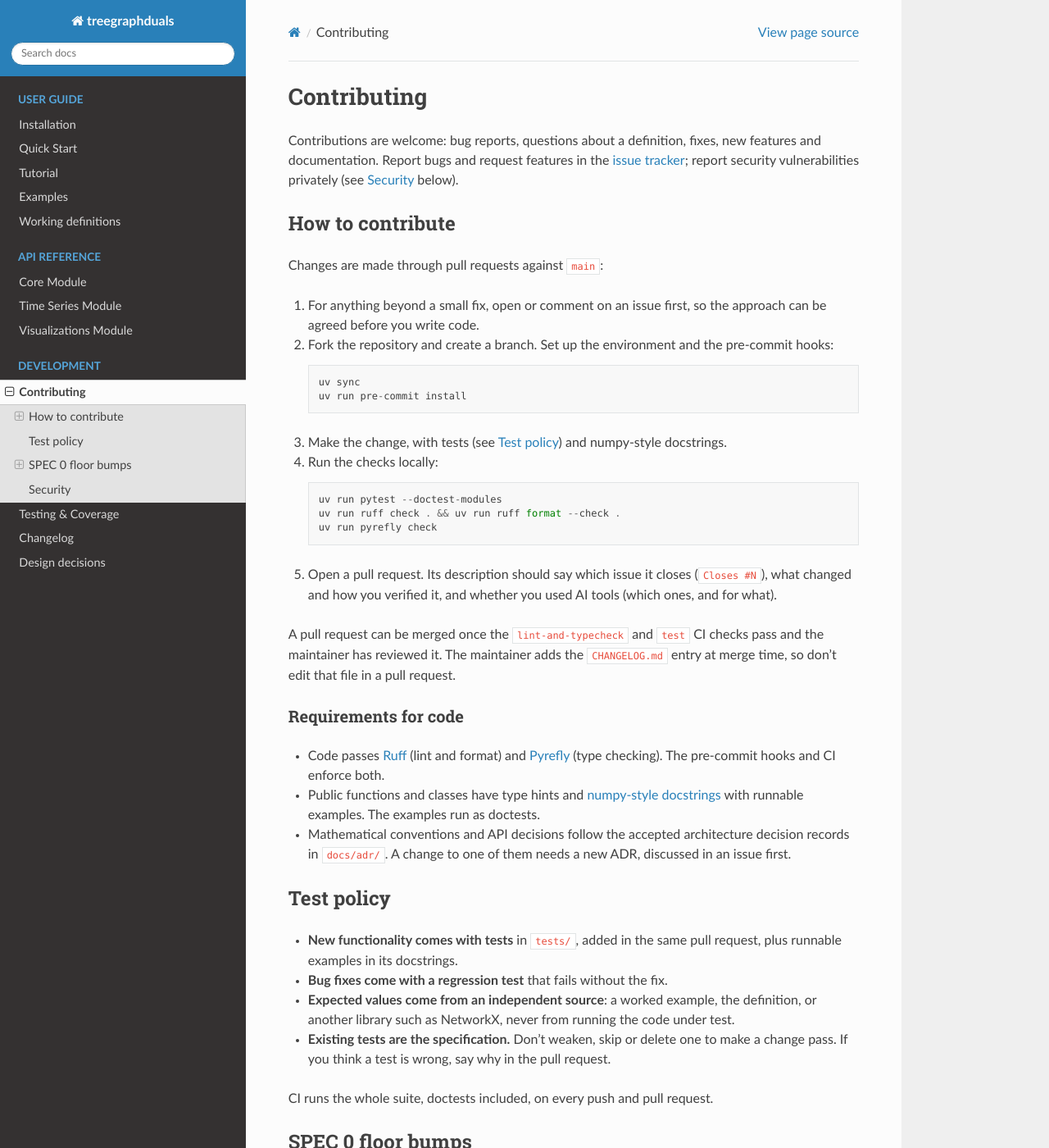
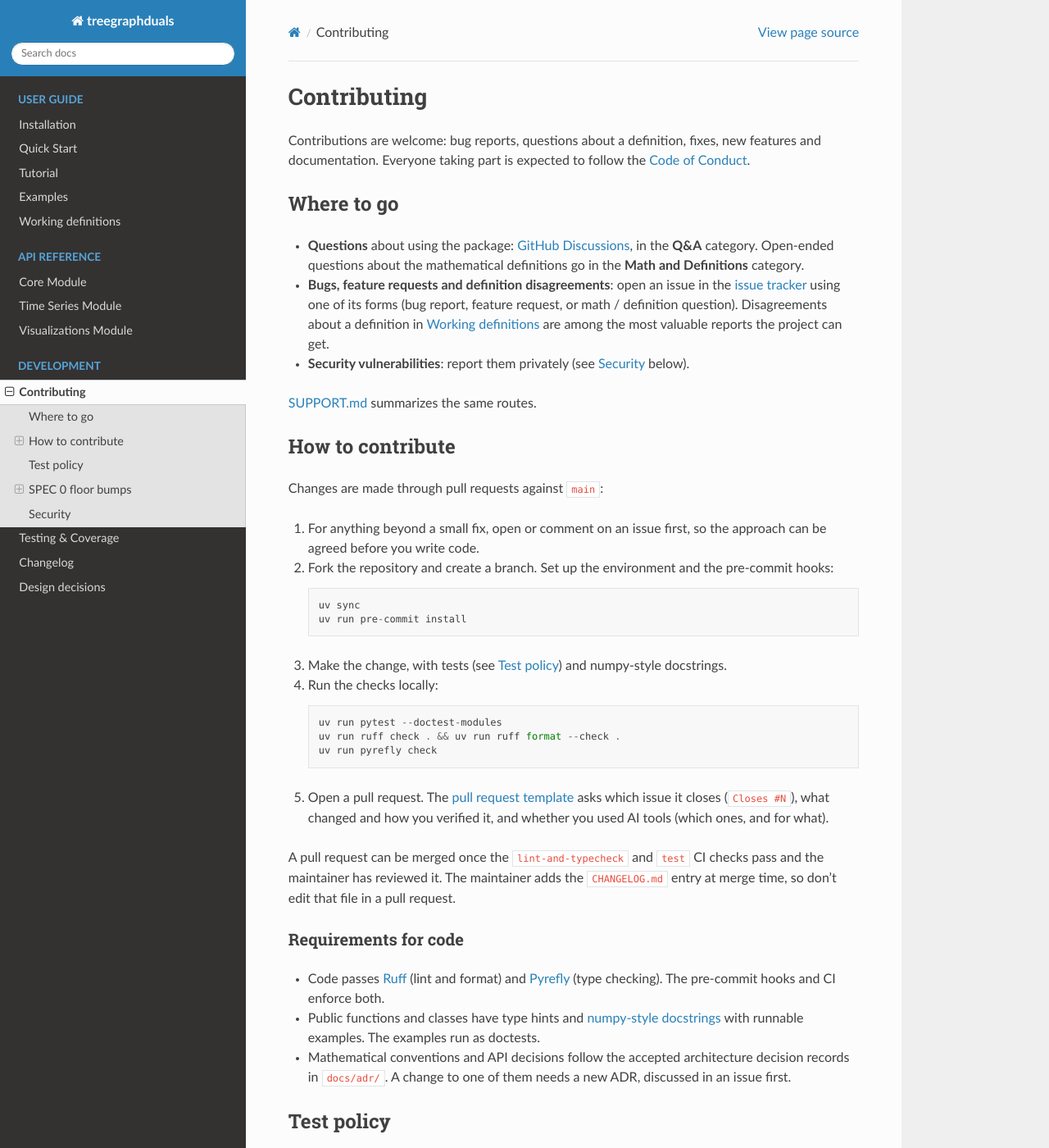
Before and after one commit to pikhan/treegraphduals, a Sphinx documentation site: the page built from docs/contributing.rst, in a window 1280 px wide and 1400 px high. Shown: the whole window at 82% size. Built offline with Sphinx 7.4.7 and the Read the Docs theme 3.1.0, drawn with Linux system fonts in a browser that asks for light colours; some of the changed text lies outside the part shown.

Commit message:
Add community health files: code of conduct, issue forms, PR template, SECURITY.md, SUPPORT.md (#100)
* Add community health files: code of conduct, issue forms, PR template, SECURITY.md, SUPPORT.md (#70)

Adds the Contributor Covenant v2.1 (contact: polymathykhan@gmail.com), GitHub
issue forms for bug reports, feature requests and math/definition questions,
an issue chooser config with no blank issues, a pull request template
mirroring /work-issue's sections plus AI use, SECURITY.md (private
vulnerability reporting, latest release only) and SUPPORT.md. Links them from
docs/contributing.rst and the README.

* Record the security-fix policy as ADR 0005; match Discussions category names (#70)

ADR 0005: security fixes go into the latest release only, with no backports,
and advisories name affected and fixed versions. SECURITY.md now cites it.
Rename 'Math & definitions' to the actual category name 'Math and Definitions'
and point the Q&A contact link at the Q&A category.

```diff
--- a/docs/contributing.rst
+++ b/docs/contributing.rst
@@ -2,9 +2,25 @@ Contributing
 ============
 
 Contributions are welcome: bug reports, questions about a definition, fixes,
-new features and documentation. Report bugs and request features in the
-`issue tracker <https://github.com/pikhan/treegraphduals/issues>`_; report
-security vulnerabilities privately (see `Security`_ below).
+new features and documentation. Everyone taking part is expected to follow the
+`Code of Conduct <https://github.com/pikhan/treegraphduals/blob/main/CODE_OF_CONDUCT.md>`_.
+
+Where to go
+-----------
+
+- **Questions** about using the package: `GitHub Discussions
+  <https://github.com/pikhan/treegraphduals/discussions>`_, in the **Q&A**
+  category. Open-ended questions about the mathematical definitions go in the
+  **Math and Definitions** category.
+- **Bugs, feature requests and definition disagreements**: open an issue in the
+  `issue tracker <https://github.com/pikhan/treegraphduals/issues/new/choose>`_
+  using one of its forms (bug report, feature request, or math / definition
+  question). Disagreements about a definition in :doc:`definitions` are among
+  the most valuable reports the project can get.
+- **Security vulnerabilities**: report them privately (see `Security`_ below).
+
+`SUPPORT.md <https://github.com/pikhan/treegraphduals/blob/main/SUPPORT.md>`_
+summarizes the same routes.
 
 How to contribute
 -----------------
@@ -26,9 +42,10 @@ Changes are made through pull requests against ``main``:
        uv run ruff check . && uv run ruff format --check .
        uv run pyrefly check
 
-5. Open a pull request. Its description should say which issue it closes
-   (``Closes #N``), what changed and how you verified it, and whether you used
-   AI tools (which ones, and for what).
+5. Open a pull request. The `pull request template
+   <https://github.com/pikhan/treegraphduals/blob/main/.github/pull_request_template.md>`_
+   asks which issue it closes (``Closes #N``), what changed and how you
+   verified it, and whether you used AI tools (which ones, and for what).
 
 A pull request can be merged once the ``lint-and-typecheck`` and ``test`` CI
 checks pass and the maintainer has reviewed it. The maintainer adds the
@@ -138,7 +155,9 @@ Please don't report security vulnerabilities in public issues. Use GitHub's
 `private vulnerability reporting form
 <https://github.com/pikhan/treegraphduals/security/advisories/new>`_ (the
 **Report a vulnerability** button under the repository's Security tab), which
-only the maintainers can see.
+only the maintainers can see. The `security policy
+<https://github.com/pikhan/treegraphduals/blob/main/SECURITY.md>`_ has the
+details, including which versions get fixes (the latest release only).
 
 When editing ``.github/workflows/``:
 
```
Also changed, not shown: CODE_OF_CONDUCT.md (added, +83 -0 lines), README.md (+9 -0 lines), SECURITY.md (added, +21 -0 lines), SUPPORT.md (added, +13 -0 lines), docs/adr/0005-security-fixes-for-latest-release-only.md (added, +59 -0 lines), .github/pull_request_template.md (added), 4 other files.
